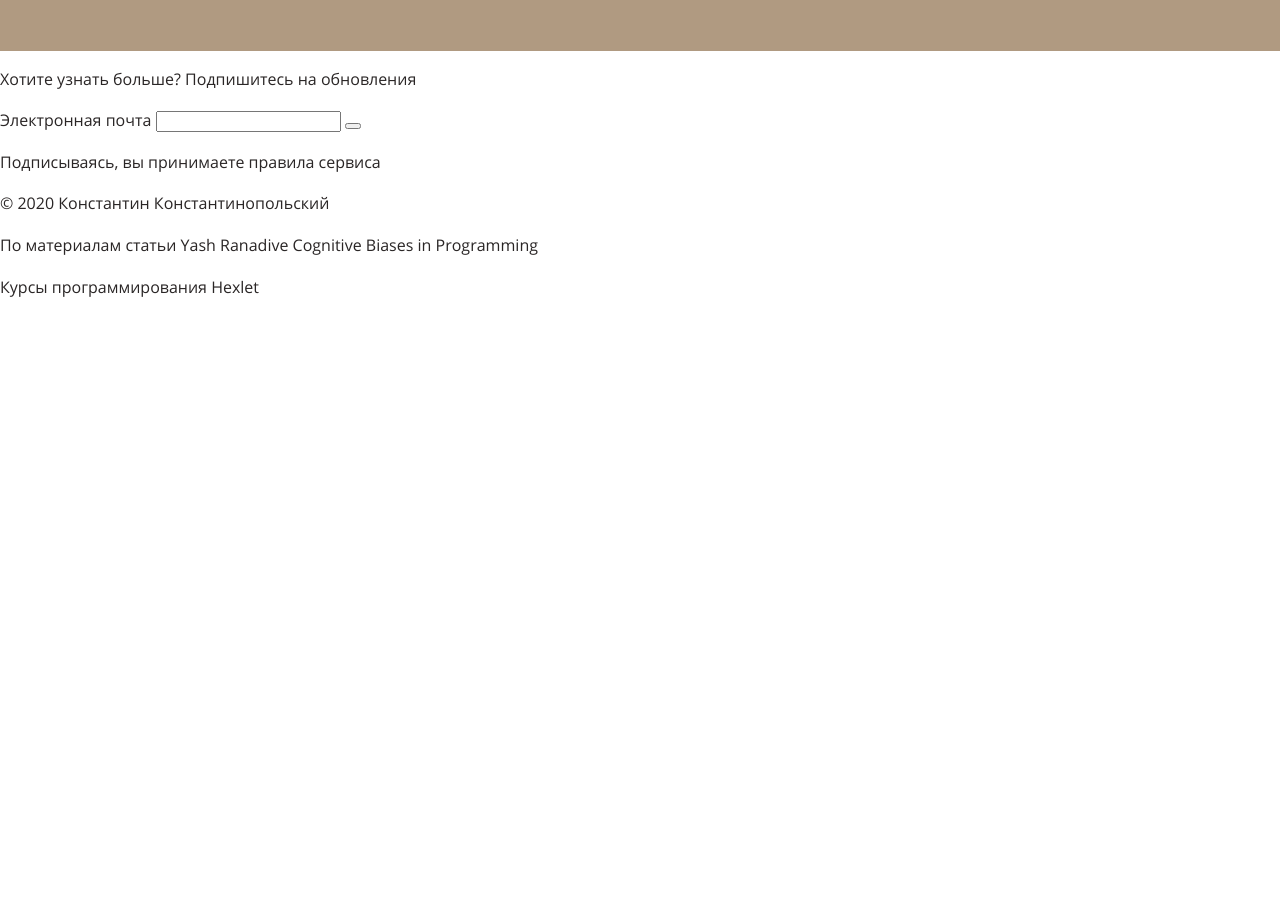
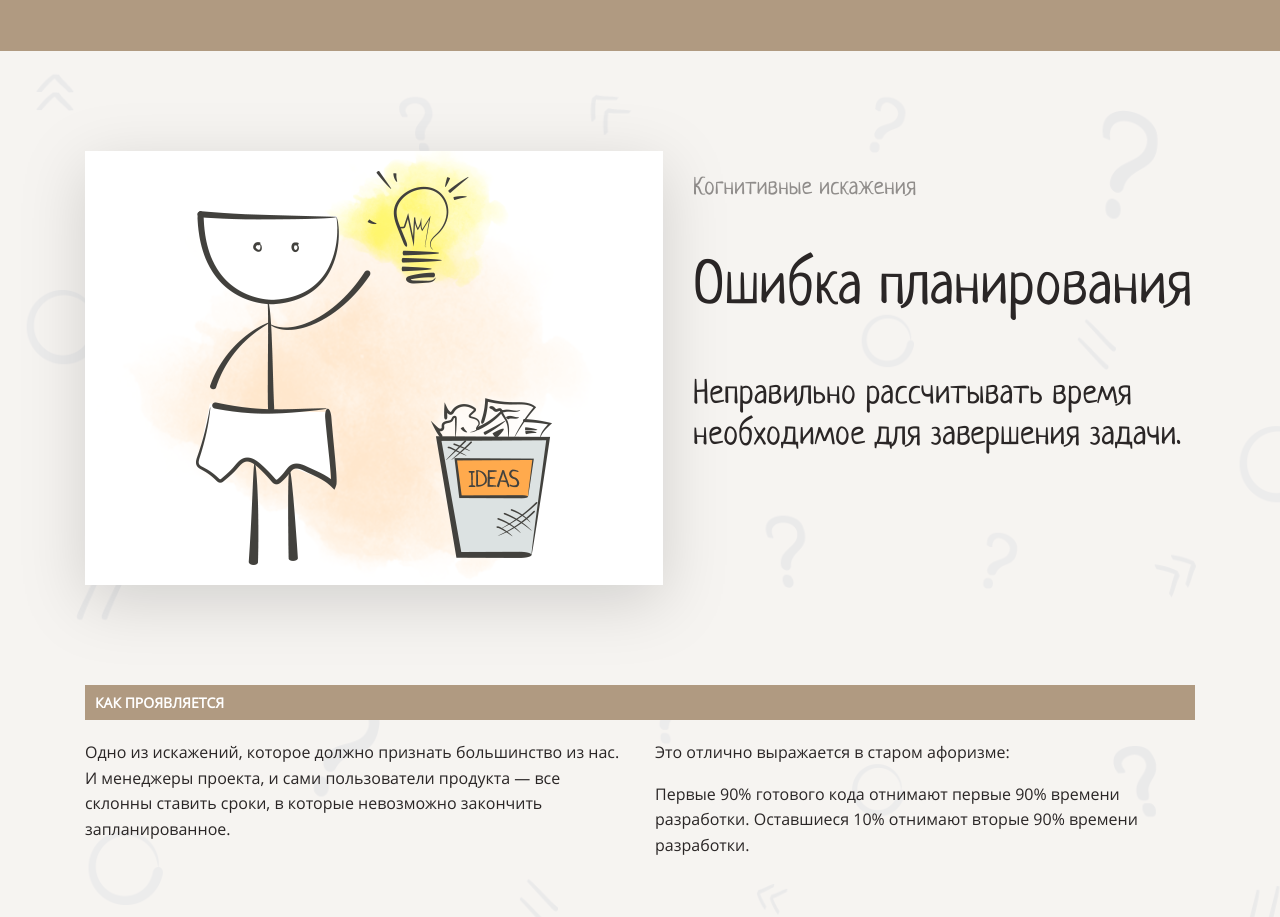
Before and after one commit to TashaSlon/layout-designer-project-lvl1, a website: page src/index.html in a window 1280 px wide. Shown: the part 6443-7360 px from the top of the page. Before the commit the page ends 6743 px from the top, so only its background shows below. Drawn offline with Linux system fonts and the light colour scheme.

Commit message:
Step 10. Block with errors in planning

```diff
--- a/src/index.html
+++ b/src/index.html
@@ -61,7 +61,7 @@
             </a>
           </div>
           <div class="cell">
-              <a class="card" href="#">
+            <a class="card" href="#errors-in-planning">
               <p class="number">5</p>
               <h3>Ошибка планирования</h3>
               <p>Неправильно рассчитывать время необходимое для завершения задачи.</p>
@@ -137,6 +137,24 @@
           </div>
         </div>
       </section>
+      <section class="back" id="errors-in-planning">
+        <div class="block block-8">
+          <div class="block-container">
+            <img src="img/3.png" alt="distortion-of-novelty">
+            <div class="block-header">
+              <p class="block-subtotal">Когнитивные искажения</p>
+              <h2>Ошибка планирования</h2>
+              <p class="block-description">Неправильно рассчитывать время необходимое для завершения задачи.</p>
+            </div>
+          </div>
+          <p class="block-title">Как проявляется</p>
+          <div class="column">
+            <p>Одно из искажений, которое должно признать большинство из нас. И менеджеры проекта, и сами пользователи продукта — все склонны ставить сроки, в которые невозможно закончить запланированное.</p>
+            <p>Это отлично выражается в старом афоризме:</p>
+            <p>Первые 90% готового кода отнимают первые 90% времени разработки. Оставшиеся 10% отнимают вторые 90% времени разработки.</p>
+          </div>
+        </div>
+      </section>
     </main>
     <footer>
         <div>
--- a/src/styles/style.css
+++ b/src/styles/style.css
@@ -274,10 +274,15 @@ header img {
   margin-left: 30px;
 }
 
-.block-6 img {
+.block-6 img,
+.block-8 img {
   margin-right: 30px;
 }
 
 .block-7 .column p:first-child {
   margin-bottom: 78px;
 }
+
+.block-8 .column p:first-child {
+  margin-bottom: 34px;
+}
```
Lines whose indentation alone changed are shown as unchanged.
